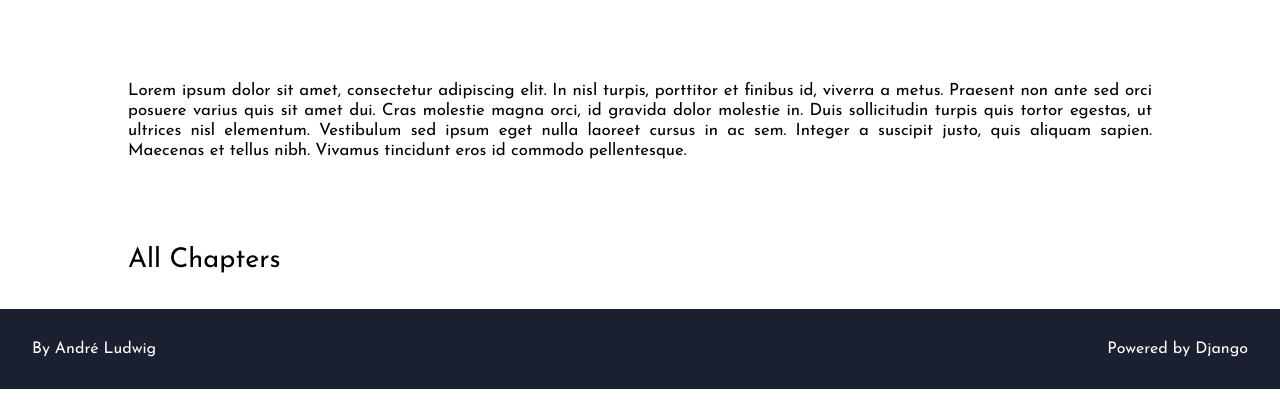
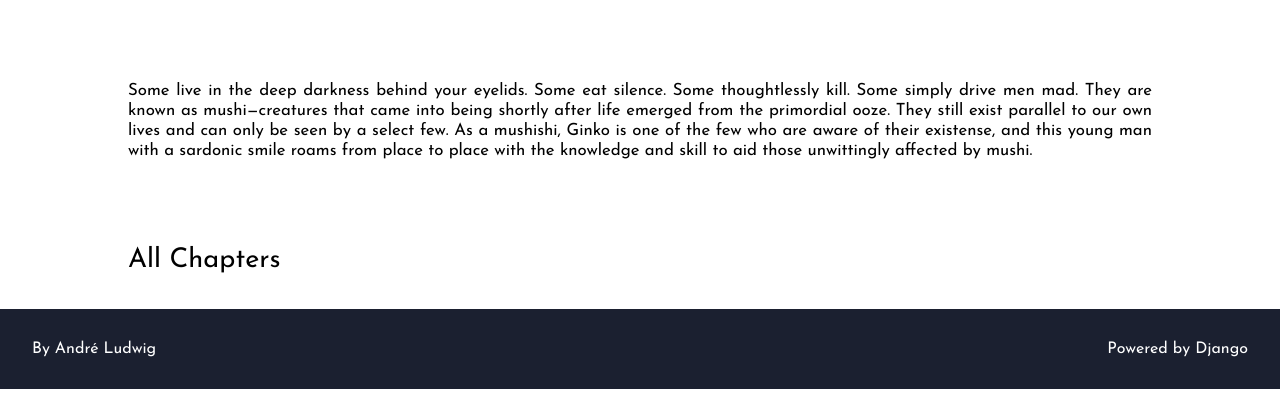
Before and after one commit to Deugondim/projeto-andre, a Django app: page / in a window 1280 px wide. Shown: the part 550-970 px from the top of the page. Run offline with Django 4.2, Linux system fonts and the light colour scheme; data that the repository does not hold is empty.

Commit message:
home text

```diff
--- a/manga/templates/manga/pages/home.html
+++ b/manga/templates/manga/pages/home.html
@@ -11,7 +11,7 @@
     {% include  'partials/header.html' %}
 
     <section class="content">
-        <p>Lorem ipsum dolor sit amet, consectetur adipiscing elit. In nisl turpis, porttitor et finibus id, viverra a metus. Praesent non ante sed orci posuere varius quis sit amet dui. Cras molestie magna orci, id gravida dolor molestie in. Duis sollicitudin turpis quis tortor egestas, ut ultrices nisl elementum. Vestibulum sed ipsum eget nulla laoreet cursus in ac sem. Integer a suscipit justo, quis aliquam sapien. Maecenas et tellus nibh. Vivamus tincidunt eros id commodo pellentesque.</p>
+        <p>Some live in the deep darkness behind your eyelids. Some eat silence. Some thoughtlessly kill. Some simply drive men mad. They are known as mushi—creatures that came into being shortly after life emerged from the primordial ooze. They still exist parallel to our own lives and can only be seen by a select few. As a mushishi, Ginko is one of the few who are aware of their existense, and this young man with a sardonic smile roams from place to place with the knowledge and skill to aid those unwittingly affected by mushi.</p>
     </section>
     <div class="all_chapters">All Chapters</div>
         <div class="chapters_list">
```
